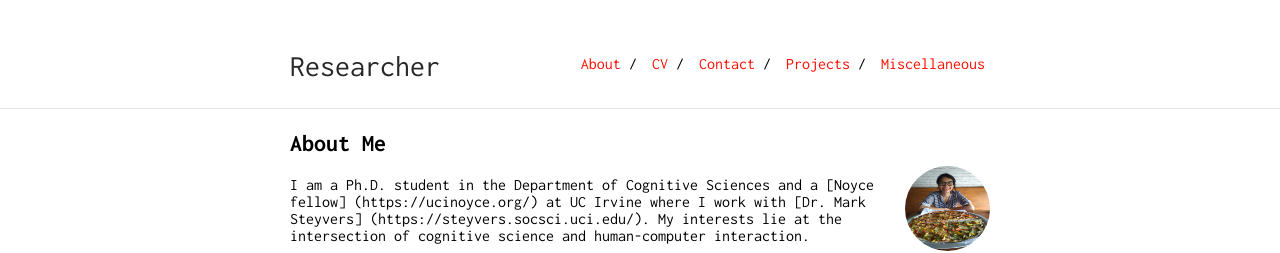
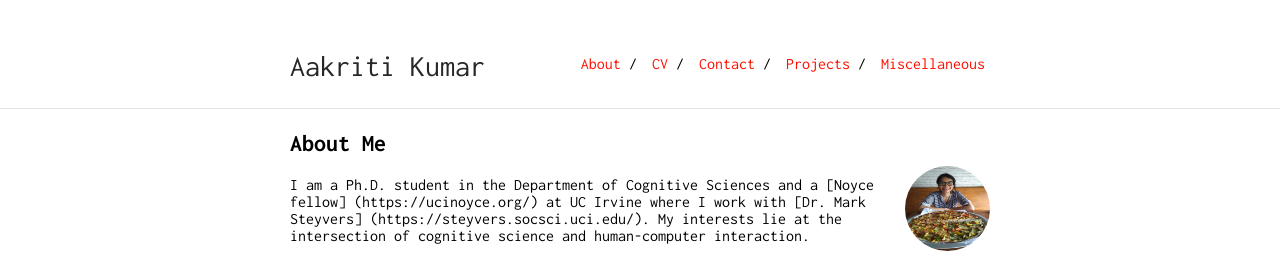
Before and after one commit to aakriti1kumar/aakriti1kumar.github.io, a Jekyll site: the page built from index.md, in a window 1280 px wide. Shown: the top 253 px of the page. Built offline with Jekyll 4.4.1, drawn with Linux system fonts in a browser that asks for light colours; our own code applies the rules of GitHub Pages for plain Markdown files.

Commit message:
Update _config.yml

```diff
--- a/_config.yml
+++ b/_config.yml
@@ -1,4 +1,4 @@
-title: Researcher
+title: Aakriti Kumar
 url: "https://aakritikumar.com"
 baseurl: "/researcher"
 
```
